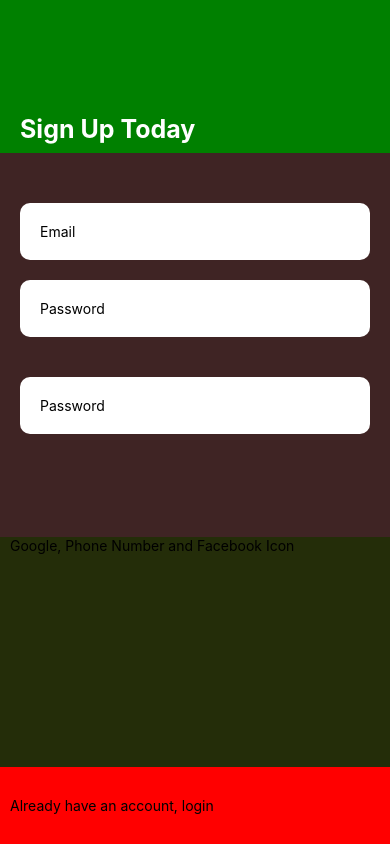
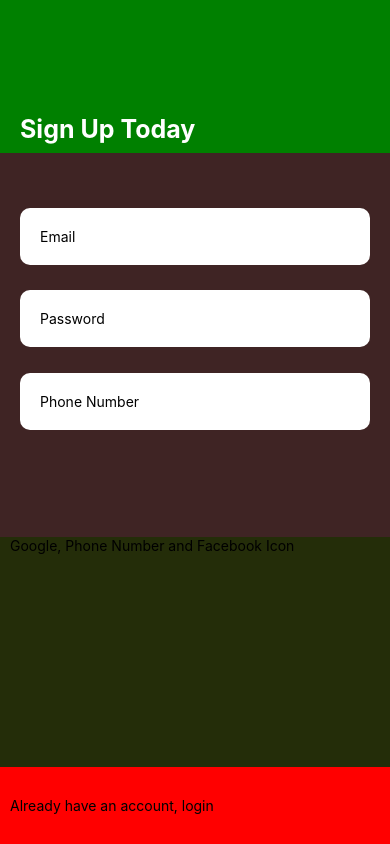
Before and after one commit to Sedinamm/Photography-mobile-app, a React Native app: screen / in a window 390 px wide. Built offline with nearby package versions, Linux system fonts and the light colour scheme.

Commit message:
text update

```diff
--- a/Screens/Signup.js
+++ b/Screens/Signup.js
@@ -19,9 +19,10 @@ export default function Signup() {
       </View>
 
       {/* Text input and Btn */}
-      <View style={{flex: 5,backgroundColor: "#7448",}}>
+      <View style={{flex: 5,backgroundColor: "#7448", }}>
         {/* Email */}
-      <View style={{top: 40, margin:20, top:30, }}>
+        <View style={{top:15}}>
+      <View style={{top: 20, margin:20, }}>
             <TextInput
               keyboardType="email-address"
               placeholder="Email"
@@ -33,7 +34,7 @@ export default function Signup() {
             />
           </View>
           {/* Password */}
-          <View style={{top:40, margin:20, top:10}}>
+          <View style={{top:5, margin:20,}}>
             <TextInput
             placeholder="Password"
             style={{
@@ -44,15 +45,16 @@ export default function Signup() {
             />
           </View>
           {/* Phone Number */}
-          <View style={{top:40, margin:20, top:10}}>
+          <View style={{top:-9, margin:20,}}>
             <TextInput
-            placeholder="Password"
+            placeholder="Phone Number"
             style={{
               backgroundColor:"white",
               padding:20,
               borderRadius:10,
               }}
             />
+          </View>
           </View>
       </View>
 
```
